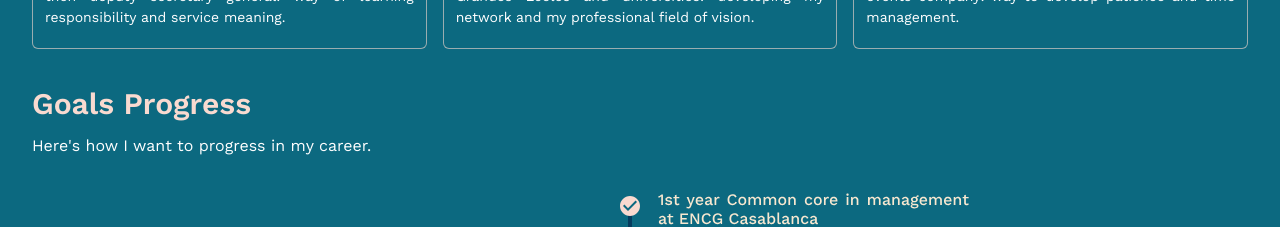
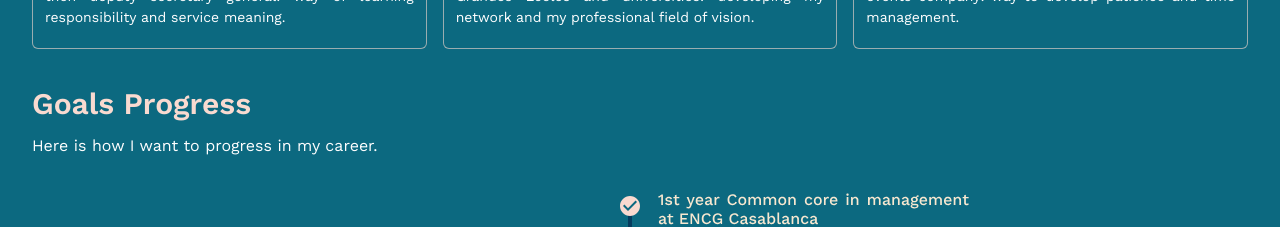
Before and after one commit to IsmaelAvotra/maeva-ianja, a Next.js app: page /profile in a window 1280 px wide. Shown: the part 2860-3087 px from the top of the page. Built offline with nearby package versions, Linux system fonts and the light colour scheme.

Commit message:
correction build

```diff
--- a/src/app/components/GoalProgress.tsx
+++ b/src/app/components/GoalProgress.tsx
@@ -6,7 +6,7 @@ const GoalProgressSection = () => {
     <section className='mt-8 relative' id='goals'>
       <h2>Goals Progress</h2>
       <p className='text-justify font-normal text-[15px] tablet:text-[16px]'>
-        Here's how I want to progress in my career.
+        Here is how I want to progress in my career.
       </p>
       <picture>
         <source
```
